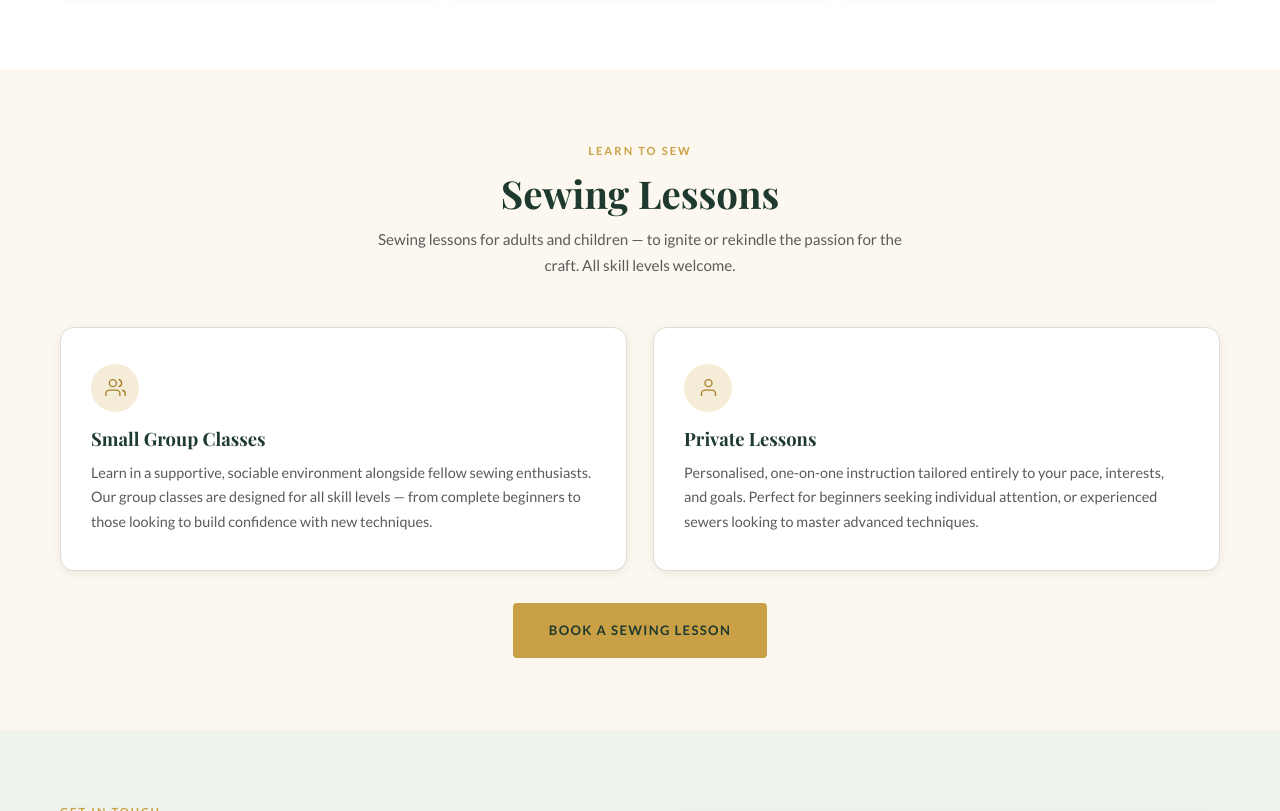
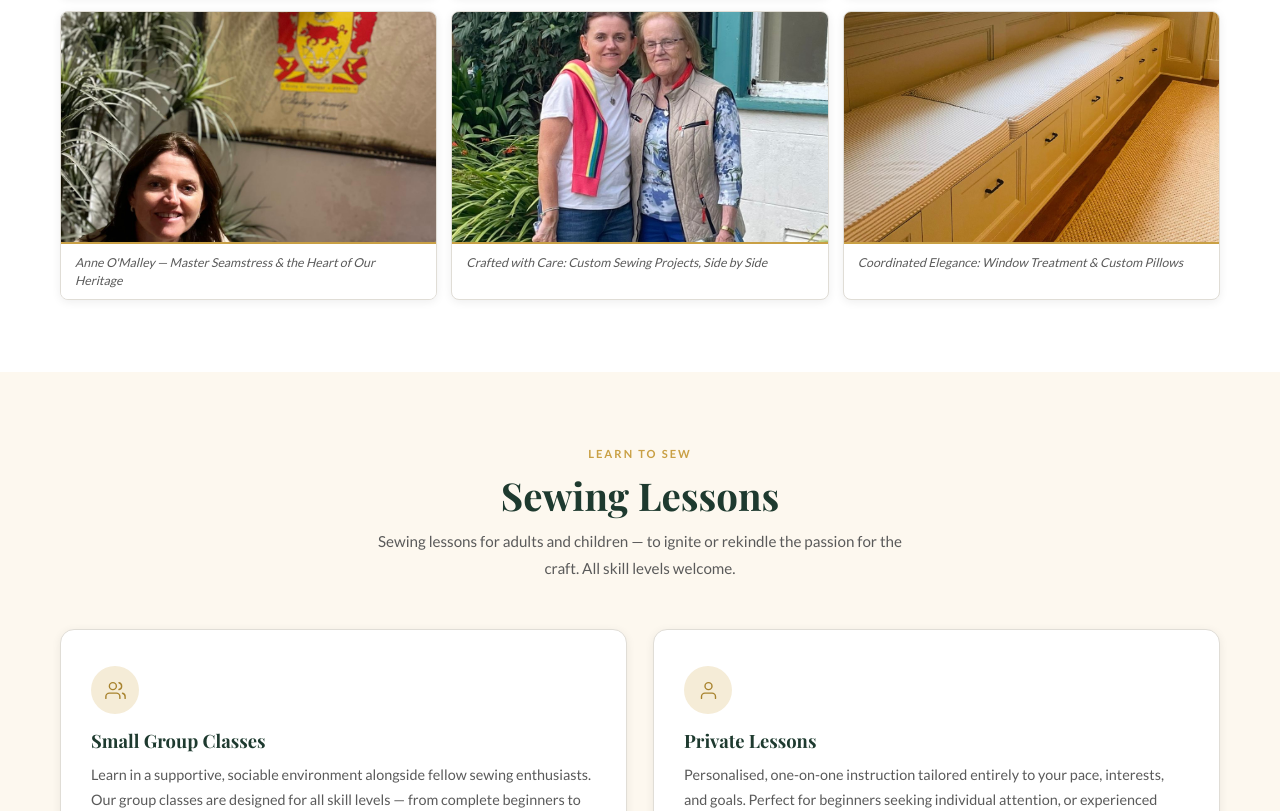
Before and after one commit to Kirans0615/O-MalleyFabrics, a plain HTML site: page index.html in a window 1280 px wide. Shown: the part 2783-3594 px from the top of the page. Drawn offline with nearby package versions, Linux system fonts and the light colour scheme; a web font is replaced by a local one.

Commit message:
feat: add all gallery images and GitHub Pages .nojekyll
- Added mom.jpg, two.jpg, windowpillow.jpg to gallery (all 10 PICS now displayed)
- Added .nojekyll to prevent Jekyll from breaking asset paths

Co-Authored-By: Claude Sonnet 4.6 <noreply@anthropic.com>

```diff
--- a/index.html
+++ b/index.html
@@ -218,6 +218,24 @@
         <figcaption class="gallery-caption">O'Malley Fabrics — bringing County Mayo craftsmanship to the DMV</figcaption>
       </figure>
 
+      <!-- Mom -->
+      <figure class="gallery-item">
+        <img src="PICS/mom.jpg" alt="Anne O'Malley, master seamstress and inspiration behind O'Malley Fabrics" width="400" height="230" loading="lazy">
+        <figcaption class="gallery-caption">Anne O'Malley — Master Seamstress &amp; the Heart of Our Heritage</figcaption>
+      </figure>
+
+      <!-- Two pieces -->
+      <figure class="gallery-item">
+        <img src="PICS/two.jpg" alt="Two beautifully completed custom sewing projects by O'Malley Fabrics" width="400" height="230" loading="lazy">
+        <figcaption class="gallery-caption">Crafted with Care: Custom Sewing Projects, Side by Side</figcaption>
+      </figure>
+
+      <!-- Window pillow -->
+      <figure class="gallery-item">
+        <img src="PICS/windowpillow.jpg" alt="Custom window treatment paired with coordinated decorative pillows" width="400" height="230" loading="lazy">
+        <figcaption class="gallery-caption">Coordinated Elegance: Window Treatment &amp; Custom Pillows</figcaption>
+      </figure>
+
     </div>
   </div>
 </section>
```
Also changed, not shown: 1 other file.
